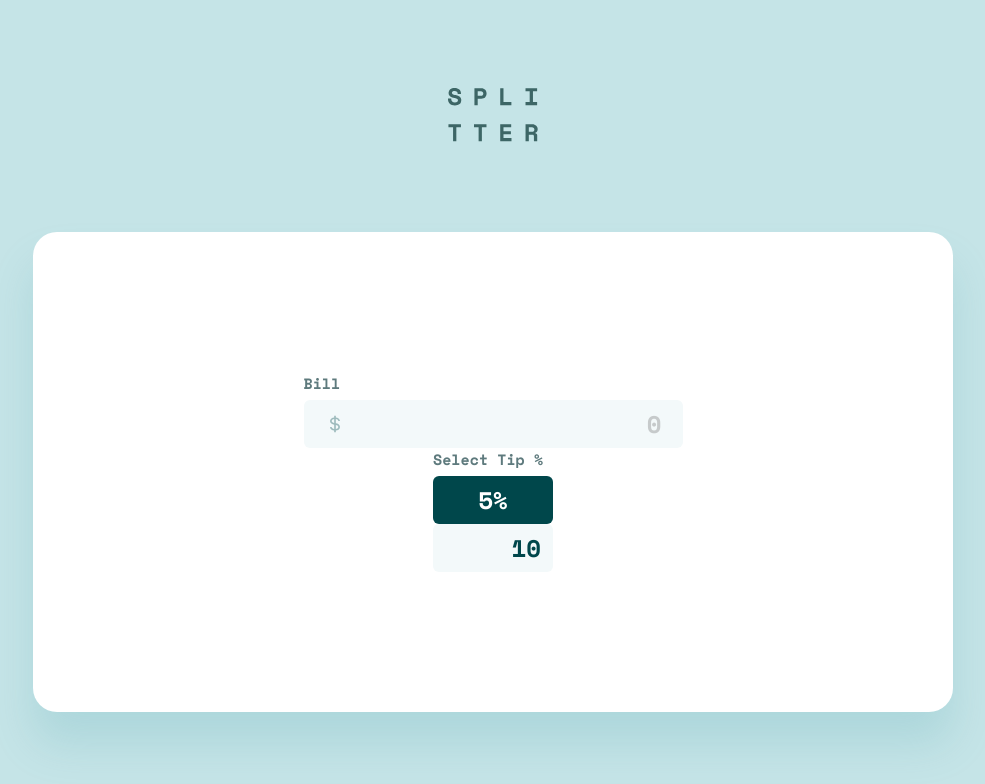
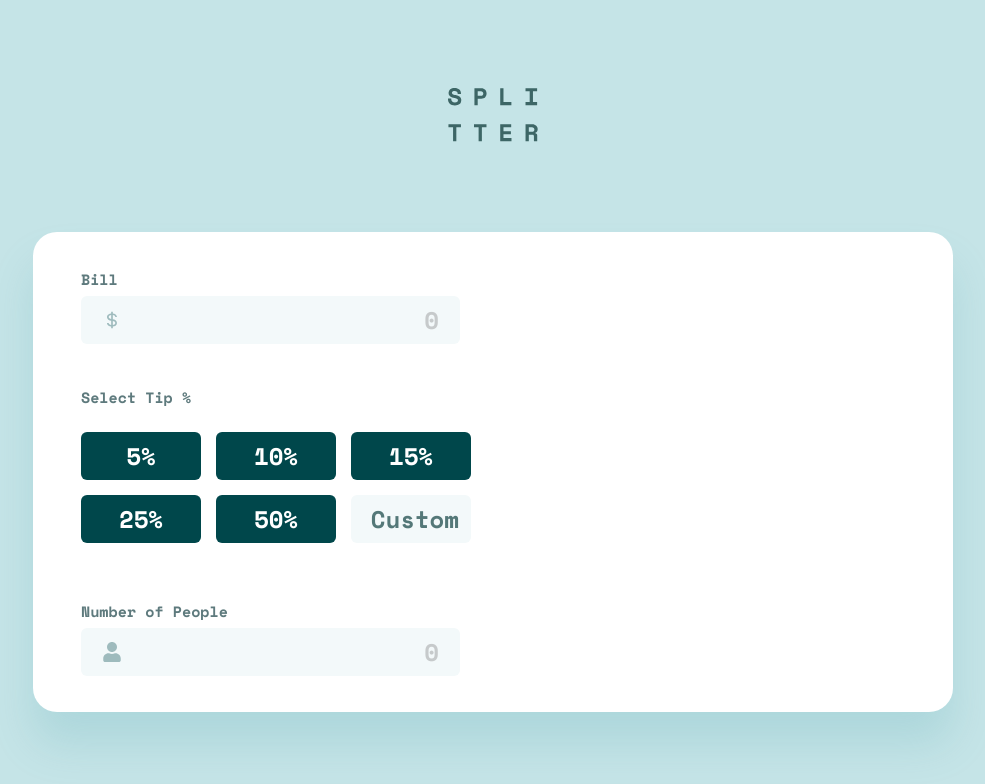
Before and after one commit to AndrioC/tip-calculator-app-page, a React (Create React App) app: page / in a window 1280 px wide. Shown: the top 784 px of the page, without its empty margins (147-1132 px from the left). Built offline with nearby package versions, Linux system fonts and the light colour scheme.

Commit message:
finished left side of the panel

```diff
--- a/src/components/CalcPanel/index.tsx
+++ b/src/components/CalcPanel/index.tsx
@@ -1,5 +1,6 @@
 import React, { useState } from "react";
 import { BiDollar } from "react-icons/bi";
+import { FaUser } from "react-icons/fa";
 
 import Input from "../Input";
 import PercentageButton from "../PercentageButton";
@@ -8,11 +9,20 @@ import {
   Container,
   BillWrapper,
   TitleWrapper,
+  TipsWrapper,
   SelectTipWrapper,
+  NumberPeopleWrapper,
+  HeaderTitle,
+  ZeroError,
 } from "./styles";
 
 const CalcPanel: React.FC = () => {
   const [valueBill, setValueBill] = useState(0);
+  const [numberPeople, setNumberPeople] = useState(1);
+
+  const handleNumberOfPeople = (value: string) => {
+    setNumberPeople(Number(value));
+  };
   return (
     <Container>
       <BillWrapper>
@@ -22,9 +32,29 @@ const CalcPanel: React.FC = () => {
 
       <SelectTipWrapper>
         <TitleWrapper>Select Tip %</TitleWrapper>
-        <PercentageButton value="5" />
-        <PercentageButtonCustom value={10} />
+        <TipsWrapper>
+          <PercentageButton value="5" />
+          <PercentageButton value="10" />
+          <PercentageButton value="15" />
+          <PercentageButton value="25" />
+          <PercentageButton value="50" />
+          <PercentageButtonCustom placeholder="Custom" />
+        </TipsWrapper>
       </SelectTipWrapper>
+
+      <NumberPeopleWrapper>
+        <HeaderTitle>
+          <TitleWrapper>Number of People</TitleWrapper>
+          {numberPeople === 0 && <ZeroError>Can't be zero</ZeroError>}
+        </HeaderTitle>
+        <Input
+          icon={FaUser}
+          type="number"
+          placeholder={String(0)}
+          onChange={(e) => handleNumberOfPeople(e.target.value)}
+          value={numberPeople}
+        />
+      </NumberPeopleWrapper>
     </Container>
   );
 };
--- a/src/components/CalcPanel/styles.ts
+++ b/src/components/CalcPanel/styles.ts
@@ -2,7 +2,6 @@ import styled from "styled-components";
 
 export const Container = styled.div`
   display: flex;
-  align-items: center;
   flex-direction: column;
   justify-content: center;
   width: 920px;
@@ -10,6 +9,7 @@ export const Container = styled.div`
   background: var(--white);
   border-radius: 24px;
   box-shadow: 0px 32px 43px rgba(79, 166, 175, 0.200735);
+  padding: 48px;
 `;
 
 export const BillWrapper = styled.div`
@@ -25,8 +25,35 @@ export const TitleWrapper = styled.span`
   margin-bottom: 6px;
 `;
 
+export const TipsWrapper = styled.div`
+  margin-top: 18px;
+  display: flex;
+  width: 420px;
+  flex-flow: row wrap;
+`;
+
 export const SelectTipWrapper = styled.div`
   display: flex;
   flex-direction: column;
-  justify-content: flex-end;
+  margin-top: 42px;
 `;
+
+export const NumberPeopleWrapper = styled.div`
+  display: flex;
+  flex-direction: column;
+  margin-top: 42px;
+  width: 390px;
+`;
+
+export const HeaderTitle = styled.div`
+  display: flex;
+  justify-content: space-between;
+`;
+
+export const ZeroError = styled.span`
+  color: var(--orange);
+  font-weight: bold;
+  font-size: 15px;
+  margin-bottom: 6px;
+  margin-right: 13px;
+`;
--- a/src/components/Input/index.tsx
+++ b/src/components/Input/index.tsx
@@ -5,18 +5,27 @@ import { Container } from "./styles";
 
 interface InputProps extends InputHTMLAttributes<HTMLInputElement> {
   icon?: React.ComponentType<IconBaseProps>;
+  value?: number;
 }
 
-const Input: React.FC<InputProps> = ({ icon: Icon, ...rest }) => {
+const Input: React.FC<InputProps> = ({ icon: Icon, value, ...rest }) => {
   const [isFocused, setIsFocused] = useState(false);
   const handleInputFocus = useCallback(() => {
     setIsFocused(true);
   }, []);
 
+  const handleInputBlur = useCallback(() => {
+    setIsFocused(false);
+  }, []);
+
   return (
-    <Container isFocused={isFocused} data-testid="input-container">
+    <Container
+      isFocused={isFocused}
+      data-testid="input-container"
+      value={value}
+    >
       {Icon && <Icon size={20} />}
-      <input onFocus={handleInputFocus} {...rest} />
+      <input onFocus={handleInputFocus} onBlur={handleInputBlur} {...rest} />
     </Container>
   );
 };
--- a/src/components/Input/styles.ts
+++ b/src/components/Input/styles.ts
@@ -1,7 +1,8 @@
-import styled from "styled-components";
+import styled, { css } from "styled-components";
 
 interface ContainerProps {
   isFocused: boolean;
+  value?: number;
 }
 export const Container = styled.div<ContainerProps>`
   width: 379px;
@@ -12,6 +13,20 @@ export const Container = styled.div<ContainerProps>`
   justify-content: center;
   align-items: center;
   padding: 21px;
+
+  ${(props) =>
+    props.isFocused &&
+    css`
+      border: 2px solid;
+      border-color: var(--green-40);
+    `}
+
+  ${(props) =>
+    props.value === 0 &&
+    css`
+      border: 2px solid;
+      border-color: var(--orange);
+    `}
 
   svg {
     fill: var(--green-light);
--- a/src/components/PercentageButton/styles.ts
+++ b/src/components/PercentageButton/styles.ts
@@ -11,6 +11,8 @@ export const Container = styled.button`
   font-size: 24px;
   color: var(--white);
   transition: background-color 0.3s;
+  margin-right: 15px;
+  margin-bottom: 15px;
 
   :hover {
     background: var(--green-50);
--- a/src/components/PercentageButtonCustom/styles.ts
+++ b/src/components/PercentageButtonCustom/styles.ts
@@ -21,9 +21,8 @@ export const Container = styled.div<ContainerProps>`
   ${(props) =>
     props.isFocused &&
     css`
-      color: #ff9000;
       border: 2px solid;
-      border-color: #ff9000;
+      border-color: var(--green-40);
     `}
 
   input {
@@ -36,5 +35,9 @@ export const Container = styled.div<ContainerProps>`
     color: var(--green-dark);
     font-weight: bold;
     font-size: 24px;
+
+    ::placeholder {
+      color: var(--green-70);
+    }
   }
 `;
--- a/src/styles/global.ts
+++ b/src/styles/global.ts
@@ -10,6 +10,9 @@ export const GlobalStyle = createGlobalStyle`
         --green-dark: #00474B;
         --green-100: #5E7A7D;
         --green-50: #9FE8DF;
+        --green-40: #26C2AE;
+        --green-70: #547878;
+        --orange: #E17457;
     }
 
     * {
```
